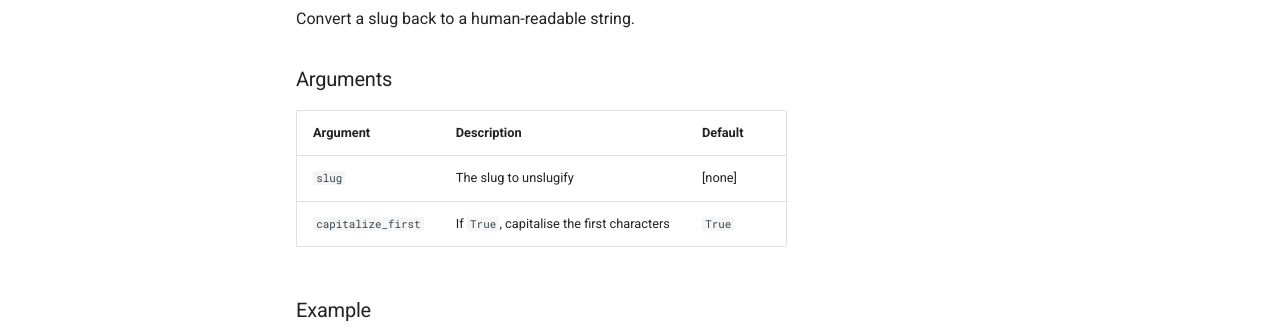
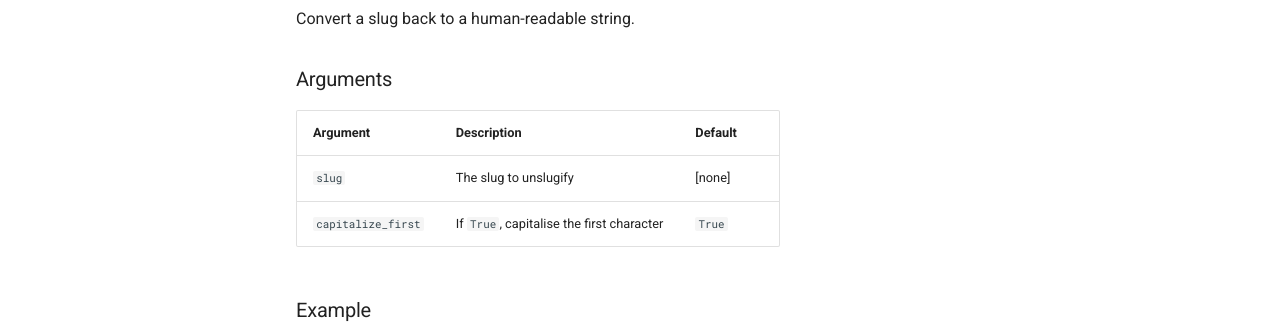
Before and after one commit to nationalarchives/python-utilities, an MkDocs documentation site: the page built from docs/string.md, in a window 1280 px wide and 1254 px high. Shown: the part 747-1083 px from the top of the window. Built offline with MkDocs 1.6.1 and Material for MkDocs 9.7.7, drawn with Linux system fonts in a browser that asks for light colours; comment, search, counter and statistics services are not loaded.

```diff
--- a/docs/string.md
+++ b/docs/string.md
@@ -26,10 +26,10 @@ Convert a slug back to a human-readable string.
 
 ### Arguments
 
-| Argument           | Description                                | Default |
-| ------------------ | ------------------------------------------ | ------- |
-| `slug`             | The slug to unslugify                      | [none]  |
-| `capitalize_first` | If `True`, capitalise the first characters | `True`  |
+| Argument           | Description                               | Default |
+| ------------------ | ----------------------------------------- | ------- |
+| `slug`             | The slug to unslugify                     | [none]  |
+| `capitalize_first` | If `True`, capitalise the first character | `True`  |
 
 ### Example
 
```
